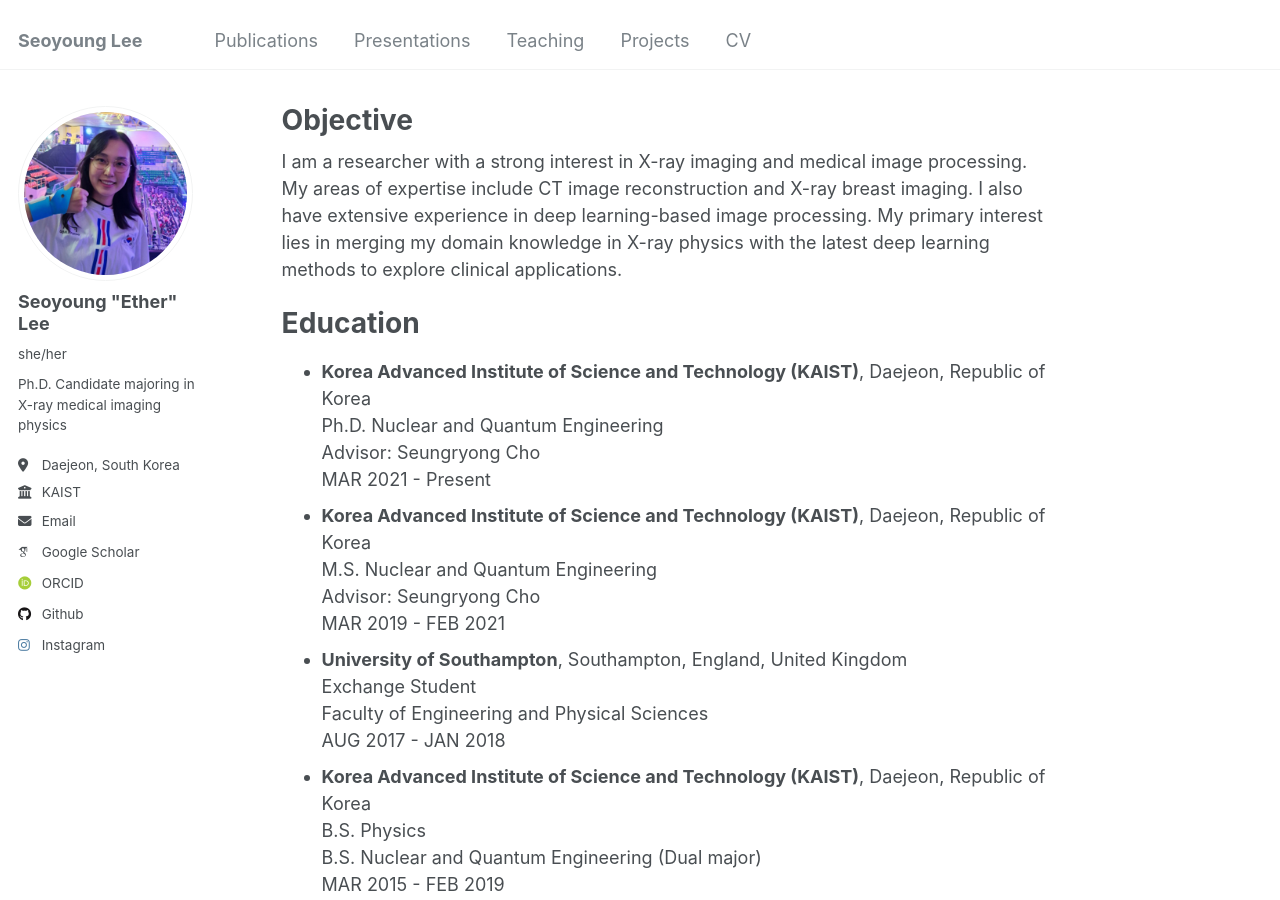
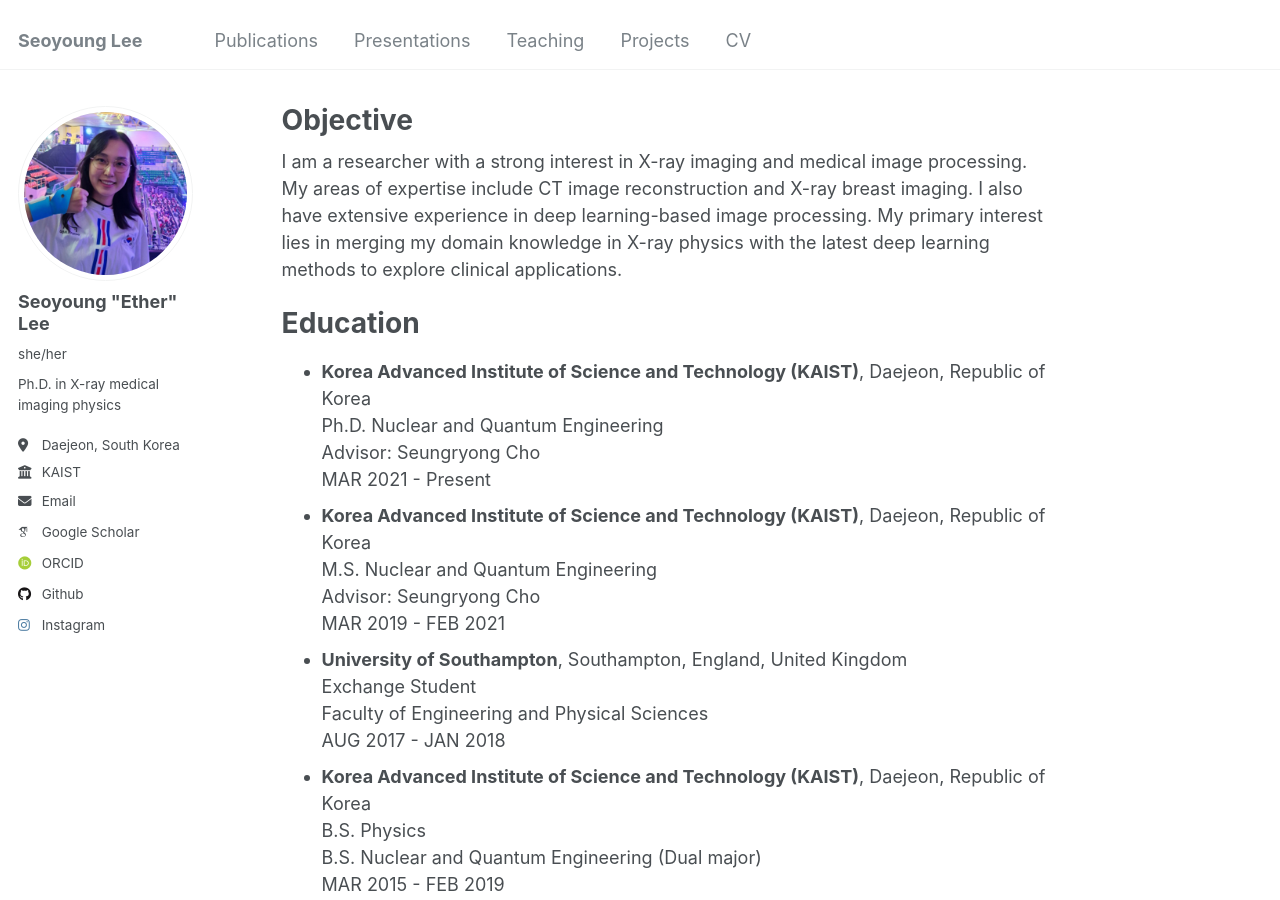
Before and after one commit to ether0/ether0.github.io, a Jekyll site: the page built from _pages/about.md, in a window 1280 px wide and 900 px high. Built offline with Jekyll 4.4.1, drawn with Linux system fonts in a browser that asks for light colours; some web fonts are replaced.

Commit message:
Update _config.yml

```diff
--- a/_config.yml
+++ b/_config.yml
@@ -24,7 +24,7 @@ author:
   avatar           : "profile.png"
   name             : "Seoyoung \"Ether\" Lee"
   pronouns         : "she/her"
-  bio              : "Ph.D. Candidate majoring in X-ray medical imaging physics"
+  bio              : "Ph.D. in X-ray medical imaging physics"
   location         : "Daejeon, South Korea"
   employer         : "KAIST"
   uri              : # URL
```
